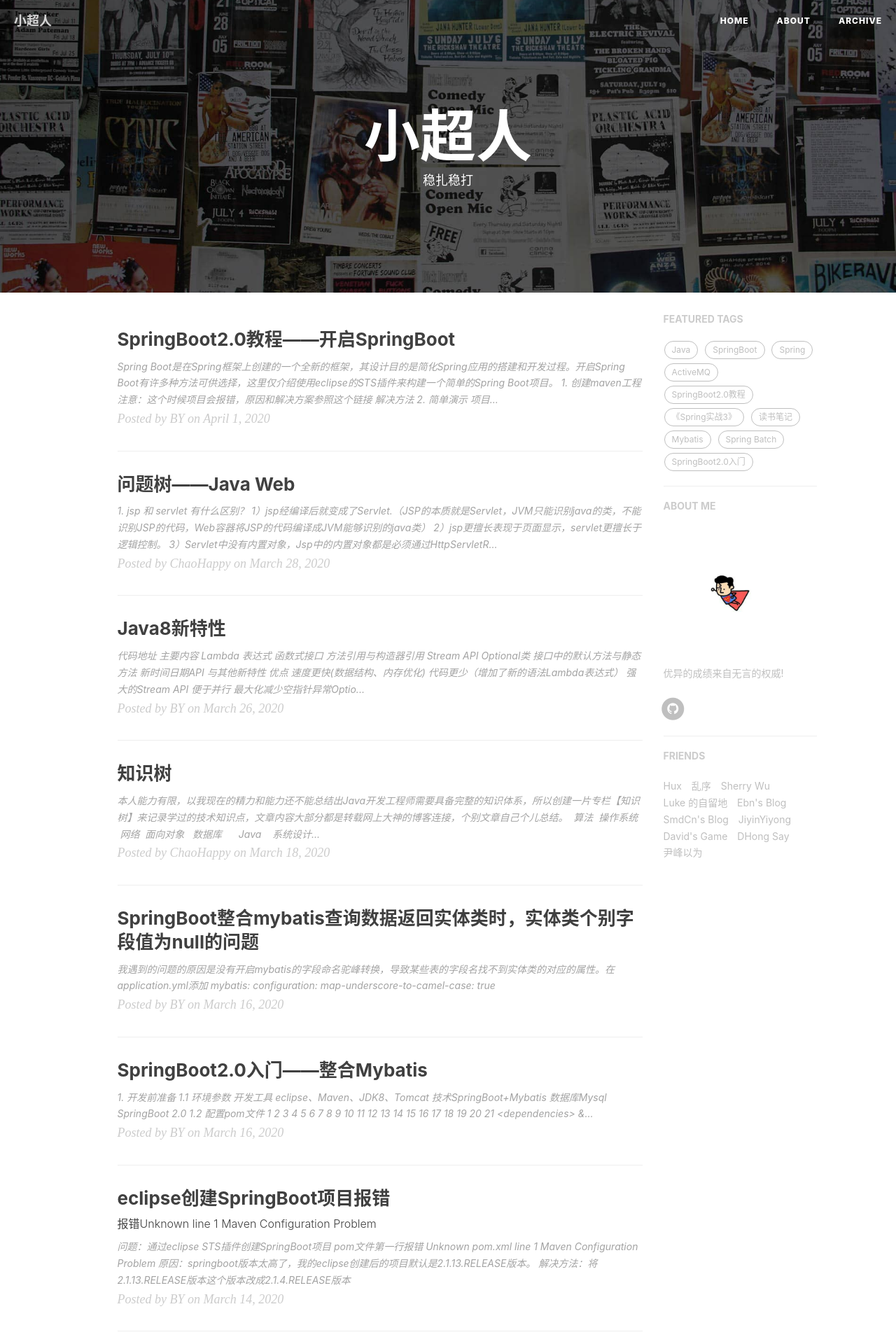
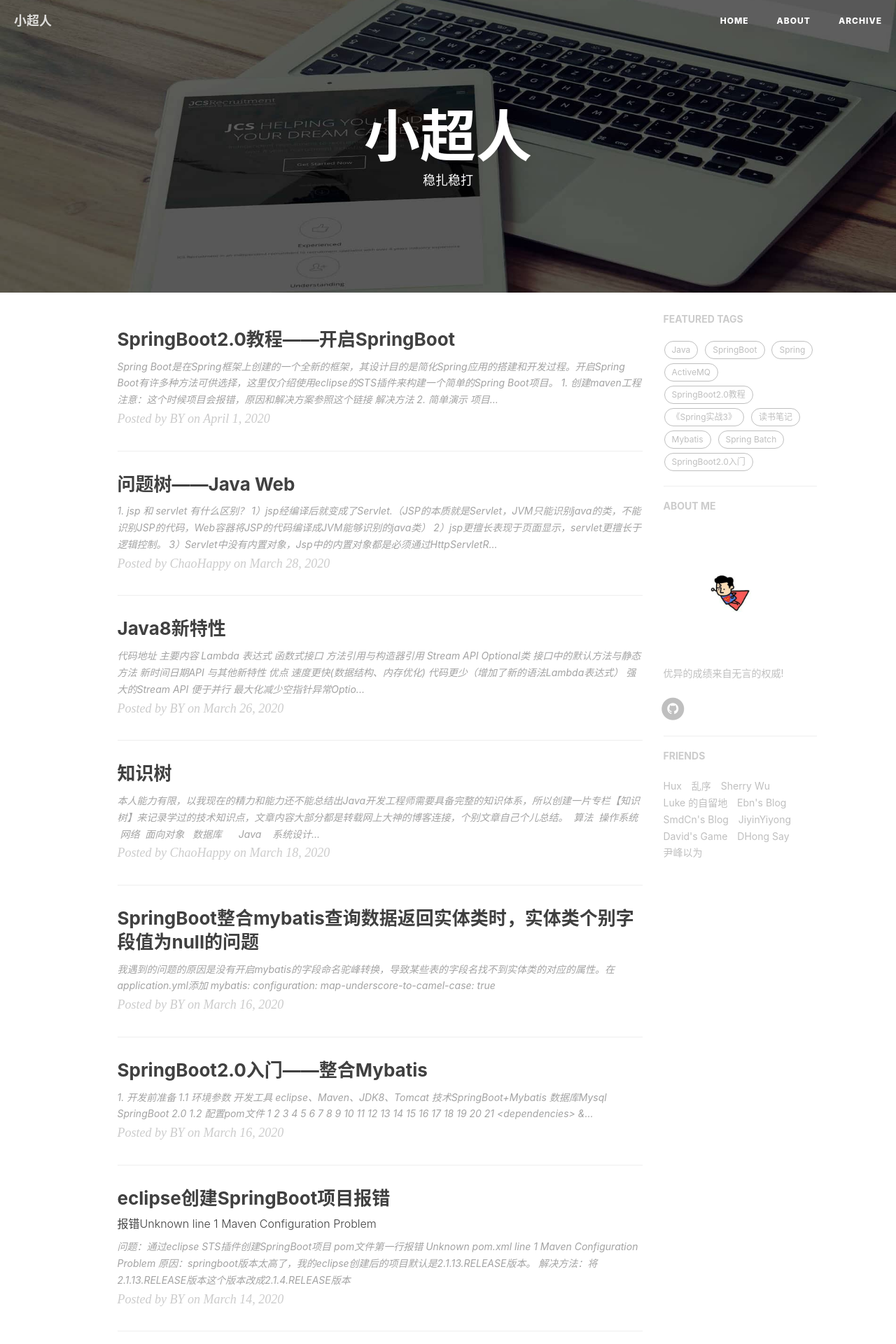
Before and after one commit to ChaoHappy/ChaoHappy.github.io, a Jekyll site: the page built from index.html, in a window 1280 px wide. Shown: the top 1920 px of the page at 70% size. Built offline with Jekyll 4.4.1, drawn with Linux system fonts in a browser that asks for light colours; nearby versions of some CDN libraries; the list of posts is cut into pages by our own code; comment, search, counter and statistics services are not loaded.

Commit message:
Update _config.yml

```diff
--- a/_config.yml
+++ b/_config.yml
@@ -1,7 +1,7 @@
 # Site settings
 title: 小超人
-SEOTitle: 小超人的博客 | 小超人
-header-img: img/home-bg.jpg
+SEOTitle: Chp Blog | 小超人
+header-img: img/post-bg-rwd.jpg
 email: 871761665@qq.com
 description: ""
 keyword: "BY, 小超人, 小超人的博客, ChaoHappy, Java, Spring"
```
